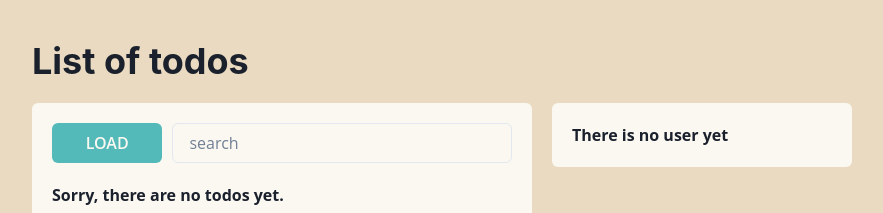
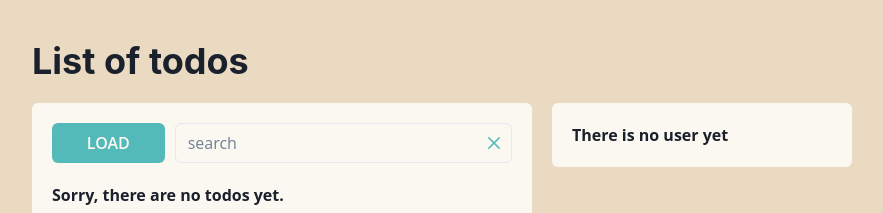
Before and after one commit to khrulenko/todo_list, a React (Create React App) app: page / in a window 1280 px wide. Shown: the top 213 px of the page, without its empty margins (8-891 px from the left). Built offline with nearby package versions, Linux system fonts and the light colour scheme.

Commit message:
added clear to the input component

```diff
--- a/package.json
+++ b/package.json
@@ -4,6 +4,7 @@
   "version": "0.1.0",
   "private": true,
   "dependencies": {
+    "@chakra-ui/icons": "^2.0.4",
     "@chakra-ui/react": "^2.2.4",
     "@emotion/react": "^11.9.3",
     "@emotion/styled": "^11.9.3",
--- a/src/components/input/index.tsx
+++ b/src/components/input/index.tsx
@@ -1,9 +1,11 @@
+import { CloseIcon } from '@chakra-ui/icons';
 import {
-  chakra,
+  Box,
+  Button,
   Input as ChakraInput,
   useMultiStyleConfig,
 } from '@chakra-ui/react';
-import { AnyFunction } from '../../types';
+import { AnyFunction, ChangeEvent } from '../../types';
 
 type Props = {
   type?: string;
@@ -13,21 +15,26 @@ type Props = {
 };
 
 const Input = (props: Props) => {
-  const {
-    type = 'text', placeholder = 'enter', value, onChange,
-  } = props;
+  const { type = 'text', placeholder = 'enter', value, onChange } = props;
+  const onHandleChange = (event: ChangeEvent) => onChange(event.target.value);
+  const onHandleClear = () => onChange('');
 
-  const inputStyle = useMultiStyleConfig('input', props);
+  const styles = useMultiStyleConfig('input', props);
 
   return (
-    <ChakraInput
-      sx={inputStyle}
-      type={type}
-      placeholder={placeholder}
-      value={value}
-      onChange={onChange}
-    />
+    <Box sx={styles.wrapper}>
+      <ChakraInput
+        sx={styles.input}
+        type={type}
+        placeholder={placeholder}
+        value={value}
+        onChange={onHandleChange}
+      />
+      <Button sx={styles.clear} size="sm" onClick={onHandleClear}>
+        <CloseIcon color="green.base" />
+      </Button>
+    </Box>
   );
 };
 
-export default chakra(Input);
+export default Input;
--- a/src/components/input/inputStyle.tsx
+++ b/src/components/input/inputStyle.tsx
@@ -1,10 +1,47 @@
 import { ComponentStyleConfig } from '@chakra-ui/theme';
 
 const inputStyle: ComponentStyleConfig = {
+  parts: ['wrapper', 'input', 'clear'],
   baseStyle: {
-    '&:hover, &:focus': {
-      borderColor: 'green.base',
-      boxShadow: 'none',
+    wrapper: {
+      display: 'flex',
+      position: 'relative',
+      alignItems: 'center',
+      width: '100%',
+      height: '40px',
+      '&:hover, &:focus': {
+        borderColor: 'green.base',
+        boxShadow: 'none',
+        svg: {
+          '&:hover': {
+            opacity: '0.5',
+          },
+        },
+      },
+    },
+    input: {
+      padding: '0 36px 0 12px',
+      '&:hover, &:focus': {
+        borderColor: 'green.base',
+        boxShadow: 'none',
+      },
+    },
+    clear: {
+      position: 'absolute',
+      right: '0',
+      zIndex: '1',
+      padding: '0',
+      width: '36px',
+      height: '36px',
+      backgroundColor: 'transparent',
+      borderRadius: '50%',
+      '&:hover': {
+        backgroundColor: 'transparent',
+      },
+      svg: {
+        width: '12px',
+        height: '12px',
+      },
     },
   },
 };
--- a/src/components/todosPanel/index.tsx
+++ b/src/components/todosPanel/index.tsx
@@ -8,7 +8,6 @@ import Button from '../button';
 import TodoList from '../todoList';
 import Input from '../input';
 import { capitalizeFirstLetter } from '../../utils';
-import { ChangeEvent } from '../../types';
 import { Filters } from '../../constants';
 import { setUserAction } from '../../reducers/userReducer';
 
@@ -26,8 +25,6 @@ const TodosPanel = () => {
     dispatch(setUserAction(null));
   };
 
-  const onSearchChange = (event: ChangeEvent) =>
-    searchQuerySet(event.target.value);
   const filterByTitle = (todos: Todos) =>
     todos.filter((todo) => todo.title.toLowerCase().includes(searchQuery));
   const filterBycompleteness = (todos: Todos, filter: string) => {
@@ -72,7 +69,7 @@ const TodosPanel = () => {
         <Input
           placeholder="search"
           value={searchQuery}
-          onChange={onSearchChange}
+          onChange={searchQuerySet}
         />
       </Flex>
 
```
Also changed, not shown: 1 other file (tests, documents, lock files or other folders).
